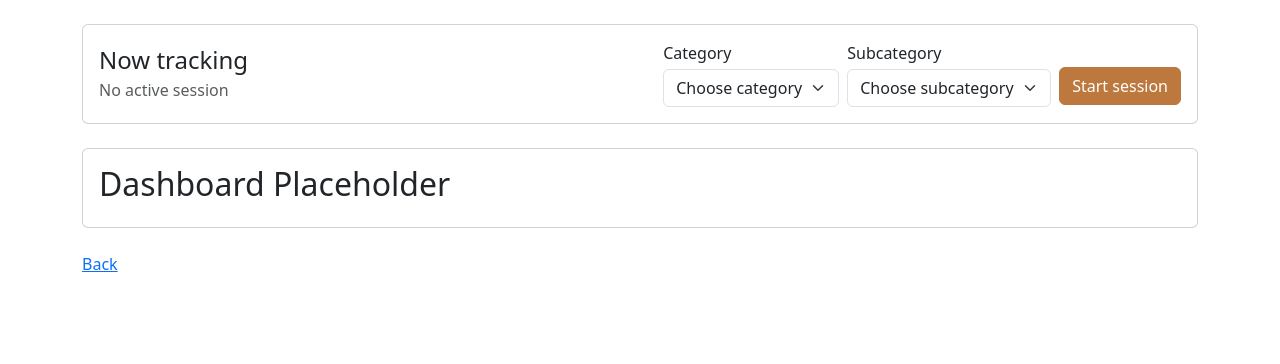
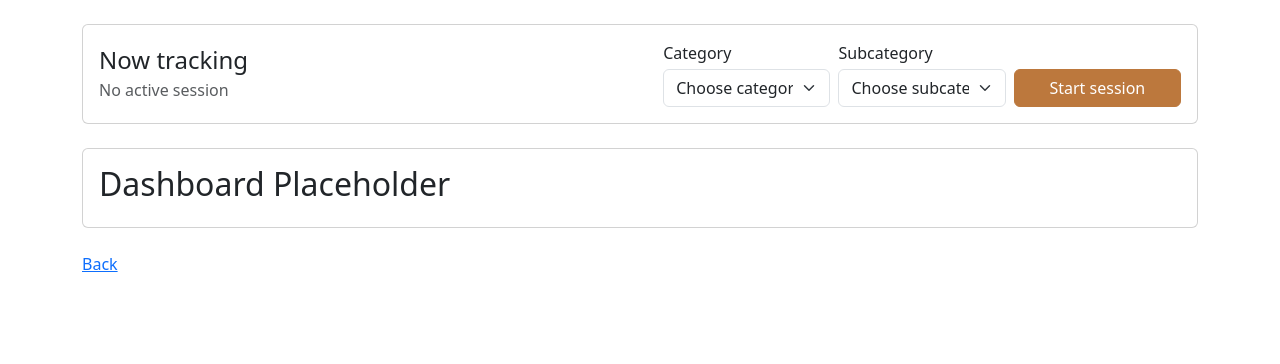
Before and after one commit to roxannardgz/time-management-cs50, a Python web app: template templates/dashboard.html in a window 1280 px wide. Shown: the part 56-420 px from the top of the page. Run offline with Jinja, Linux system fonts and the light colour scheme; the template is opened without the code that fills it, so the values that code supplies are empty.

Commit message:
Add dropdowns and buttons for categories and subcategories to the UI

```diff
--- a/static/styles.css
+++ b/static/styles.css
@@ -66,8 +66,21 @@ main {
     font-style: italic;
 }
 
+.dashboard-tracker {
+    max-width: 560px;
+}
 
 
+
+.tracker-btn {
+    white-space: nowrap;
+}
+
+@media (min-width: 768px) {
+    .tracker-btn {
+        width: 130px;
+    }
+}
 
 /* Colors
 #1F1D20
--- a/templates/dashboard.html
+++ b/templates/dashboard.html
@@ -23,12 +23,13 @@
                 </div>
 
                 {% if not active_session %}
-                <form class="d-flex flex-column flex-md-row align-items-md-center gap-2" method="post" action="#">
+                <div class="dashboard-tracker">
+                    <form method="post" action="/sessions/start" class="row g-2 align-items-end">
 
-                    <!-- Category dropdown -->
-                    <div>
+                        <!-- Category Dropdown -->
+                        <div class="col-12 col-md-4">
                             <label for="categorySelect" class="form-label mb-1">Category</label>
-                        <select id="categorySelect" name="category" class="form-select" required>
+                            <select id="categorySelect" name="category" class="form-select w-100" required>
                                 <option value="" selected disabled>Choose category</option>
                                 {% for category, subcats in activities_by_cat.items() %}
                                 <option value="{{ category }}">{{ category }}</option>
@@ -36,21 +37,23 @@
                             </select>
                         </div>
 
-                    <!-- Subcategory dropdown -->
-                    <div>
+                        <!-- Subcategory Dropdown -->
+                        <div class="col-12 col-md-4">
                             <label for="subcategorySelect" class="form-label mb-1">Subcategory</label>
-                        <select id="subcategorySelect" name="subcategory" class="form-select" required>
+                            <select id="subcategorySelect" name="subcategory" class="form-select w-100" required>
                                 <option value="" selected disabled>Choose subcategory</option>
                             </select>
                         </div>
 
-                    <!-- Start button -->
-                    <div class="mt-2 mt-md-4">
-                        <button type="submit" class="btn btn-secondary">
+                        <!-- Button - Start -->
+                        <div class="col-12 col-md-4">
+                            <button type="submit" class="btn btn-secondary tracker-btn w-100">
                                 Start session
                             </button>
                         </div>
                     </form>
+
+                    <!-- Button - Stop -->
                     {% else %}
                     <form class="d-flex flex-column flex-md-row align-items-md-center gap-2" method="post" action="#">
                         <div class="mt-2 mt-md-4">
@@ -59,6 +62,7 @@
                             </button>
                         </div>
                     </form>
+                </div>
                 {% endif %}
 
             </div>
```
Lines whose indentation alone changed are shown as unchanged.
